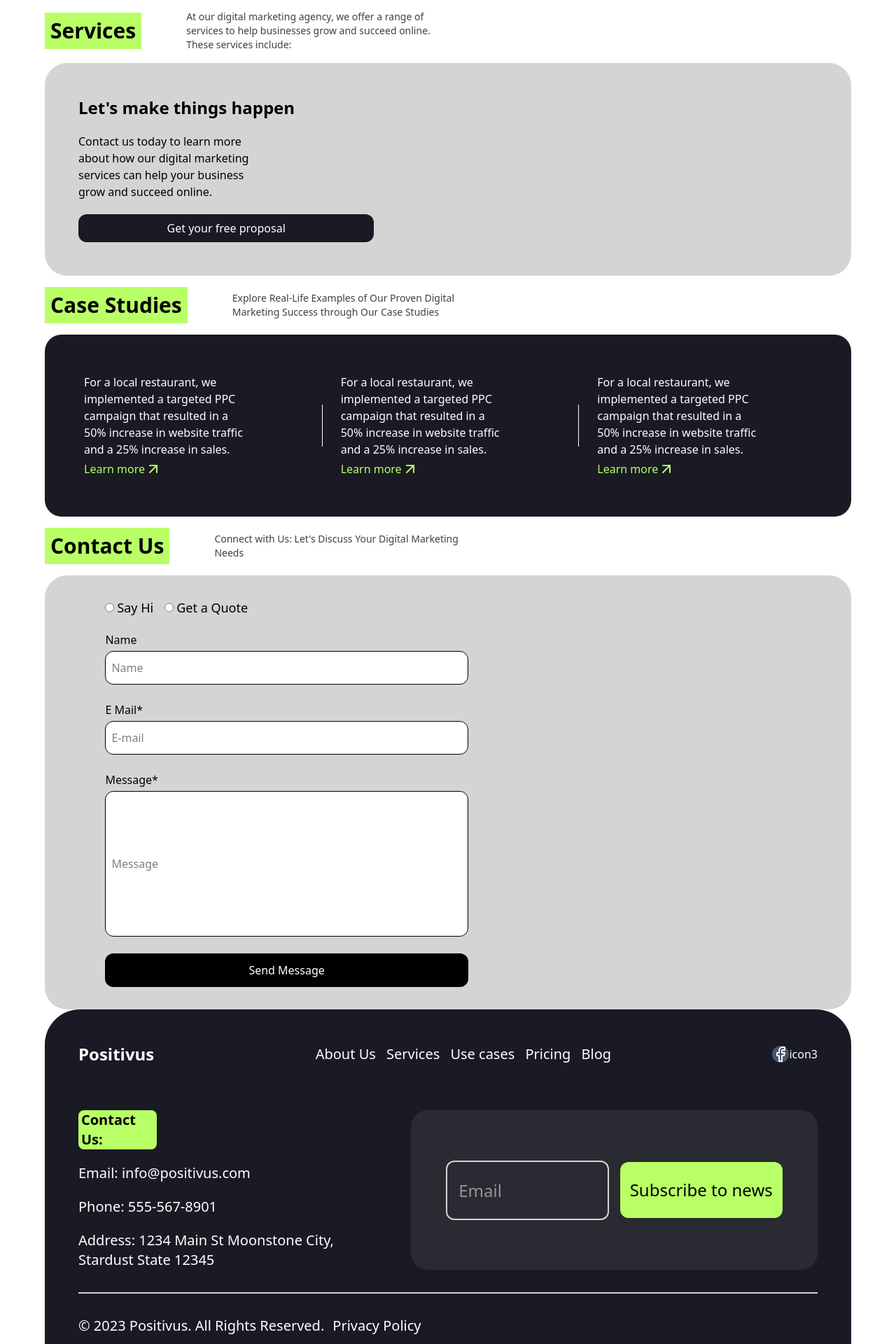
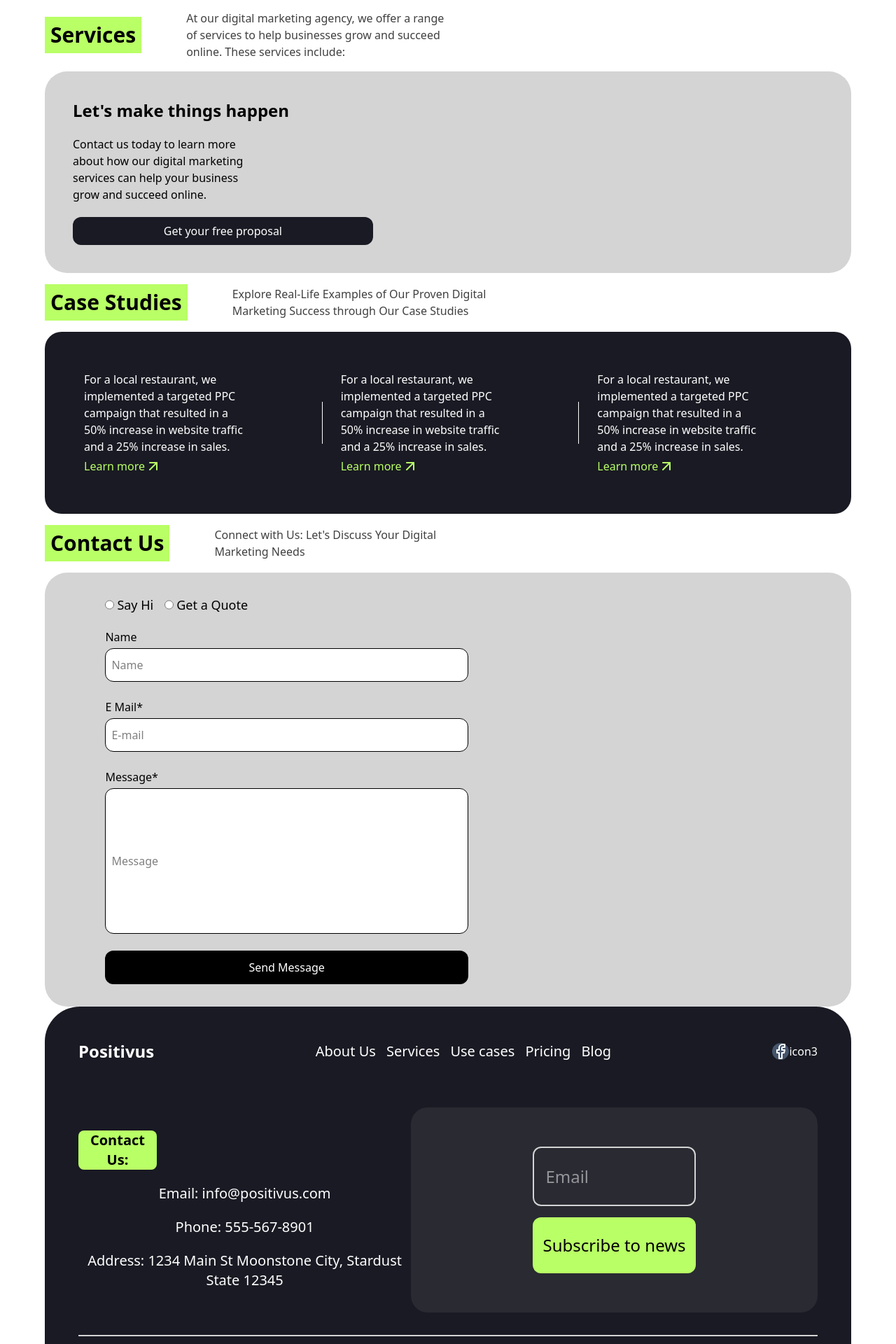
Before and after one commit to RajKishan1/agency, a Next.js app: page / in a window 1280 px wide. Shown: the part 600-2520 px from the top of the page at 70% size. Built offline with nearby package versions, Linux system fonts and the light colour scheme.

Commit message:
feat:new component

```diff
--- a/src/components/Footer/Footer.tsx
+++ b/src/components/Footer/Footer.tsx
@@ -5,7 +5,7 @@ import FooterBottom from "./FooterBottom";
 
 const Footer = () => {
   return (
-    <div className="bg-[#191A23] text-gray-30 p-12 rounded-tl-[50px] rounded-tr-[50px]">
+    <div className="bg-[#191A23] text-gray-30 p-1 lg:p-12 rounded-tl-[50px] rounded-tr-[50px]">
       <FooterNavBar />
       <FooterHero />
       <FooterBottom />
--- a/src/components/Footer/FooterBottom.tsx
+++ b/src/components/Footer/FooterBottom.tsx
@@ -2,7 +2,7 @@ import React from "react";
 
 const FooterBottom = () => {
   return (
-    <div className="flex text-white pt-8 text-xl gap-3">
+    <div className="flex flex-col md:flex-row text-center text-white pt-8 text-sm md:text-xl gap-3">
       <p>© 2023 Positivus. All Rights Reserved.</p>
       <p>Privacy Policy</p>
     </div>
--- a/src/components/Footer/FooterHero.tsx
+++ b/src/components/Footer/FooterHero.tsx
@@ -2,25 +2,27 @@ import React from "react";
 
 const FooterHero = () => {
   return (
-    <div className="flex border-b-2 py-8 border-neutral-300">
-      <div className="w-[45%] flex flex-col gap-5 text-xl text-white">
-        <h6 className="bg-[#b9ff66] text-black rounded-lg w-28 px-1 font-semibold">Contact Us:</h6>
+    <div className="flex flex-col md:flex-row items-center text-center border-b-2 py-8 border-neutral-300">
+      <div className="w-full md:w-[45%] flex flex-col gap-3 md:gap-5 text-[16px] md:text-xl text-white">
+        <h6 className="bg-[#b9ff66] text-black rounded-lg w-28 px-1 font-semibold">
+          Contact Us:
+        </h6>
         <p>Email: info@positivus.com</p>
         <p>Phone: 555-567-8901</p>
         <p>
           Address: 1234 Main St Moonstone City,
-          <br /> Stardust State 12345
+           Stardust State 12345
         </p>
       </div>
-      <div className="bg-[#292a32] w-[55%] flex gap-4 items-center justify-center py-14 rounded-3xl">
-        <div className="w-2/5 border-2 border-neutral-300 rounded-xl">
+      <div className="bg-[#292a32] w-full md:w-[55%] flex flex-col md:flex-col gap-4 items-center justify-center py-14 rounded-3xl">
+        <div className="w-full md:w-2/5 border-2 border-neutral-300 rounded-xl">
           <input
             type="text"
             className="h-full w-full py-6 text-white text-2xl ml-4 "
             placeholder="Email"
           />
         </div>
-        <div className="w-2/5 bg-[#B9FF66] py-6 rounded-xl">
+        <div className="w-full md:w-2/5 bg-[#B9FF66] py-6 rounded-xl">
           <p className="text-2xl text-center">Subscribe to news</p>
         </div>
       </div>
--- a/src/components/Footer/FooterNavBar.tsx
+++ b/src/components/Footer/FooterNavBar.tsx
@@ -5,11 +5,11 @@ import { Facebook } from "lucide-react";
 const FooterNavBar = () => {
   return (
     <div
-      className="w-full flex items-center justify-between pb-8
+      className="w-full flex flex-col md:flex-row items-center justify-between pb-8
      text-white"
     >
       <h2 className="font-bold text-2xl">Positivus</h2>
-      <span className="w-4/10 flex justify-between text-xl ">
+      <span className="w-4/10 flex flex-col md:flex-row justify-between text-xl ">
         <FooterLinks text="About Us" href="" />
         <FooterLinks text="Services" href="" />
         <FooterLinks text="Use cases" href="" />
--- /dev/null
+++ b/src/components/LandingPage/FeatureCard.tsx
@@ -0,0 +1,27 @@
+import { ArrowRight } from "lucide-react";
+import Image from "next/image";
+import React from "react";
+interface prop {
+  src: string;
+  text: string;
+}
+const FeatureCard = ({ src, text }: prop) => {
+  return (
+    <div className="bg-red-300 rounded-4xl border-2 border-black">
+      <div className="w-1/2 flex flex-col justify-between">
+        <h2 className="bg-green-200">{text}</h2>
+        <div className="flex">
+          <span className="rounded-full">
+            <ArrowRight />
+          </span>
+          Learn more
+        </div>
+      </div>
+      <div className="w-1/2">
+        <Image src={src} height={200} width={200} alt="" />
+      </div>
+    </div>
+  );
+};
+
+export default FeatureCard;
--- a/src/components/LandingPage/GetProposal.tsx
+++ b/src/components/LandingPage/GetProposal.tsx
@@ -3,10 +3,10 @@ import Btn from "../Shared/Btn";
 
 const GetProposal = () => {
   return (
-    <div className="bg-neutral-300 p-12 rounded-4xl">
-      <div className="flex flex-col w-2/5 bg-red-00">
-        <h1 className="font-semibold text-2xl">Let's make things happen</h1>
-        <p className="py-5 w-3/5">
+    <div className="bg-neutral-300 p-10 rounded-4xl">
+      <div className="flex flex-col w-full md:w-2/5 bg-red-00">
+        <h1 className="font-semibold text-center md:text-left text-2xl">Let's make things happen</h1>
+        <p className="py-5 w-full md:w-3/5 text-center md:text-left">
           Contact us today to learn more about how our digital marketing
           services can help your business grow and succeed online.
         </p>
--- a/src/components/LandingPage/Navbar.tsx
+++ b/src/components/LandingPage/Navbar.tsx
@@ -4,7 +4,7 @@ import NavbarLinks from "./navbarLinks";
 const Navbar = () => {
   return (
     <div className="w-full flex items-center justify-between text-black my-8">
-      <span className="text-5xl font-black">Positivius</span>
+      <span className="text-5xl font-black">Positivus</span>
       <span className="hidden md:flex items-center gap-[2vw]">
         <NavbarLinks href="" text="About US" />
         <NavbarLinks href="" text="Services" />
--- a/src/components/Shared/SmallHeading.tsx
+++ b/src/components/Shared/SmallHeading.tsx
@@ -4,7 +4,7 @@ const SmallHeading = ({ heading, text }: { heading: string; text: string }) => {
   return (
     <div className="flex flex-col md:flex-row gap-[5vw] my-4 items-center">
       <h1 className="bg-[#B9FF66] text-3xl p-2 font-semibold">{heading}</h1>
-      <p className="w-1/3 text-sm text-neutral-700">{text}</p>
+      <p className="w-9/10 md:w-1/3 text-[16px] text-neutral-700">{text}</p>
     </div>
   );
 };
```
